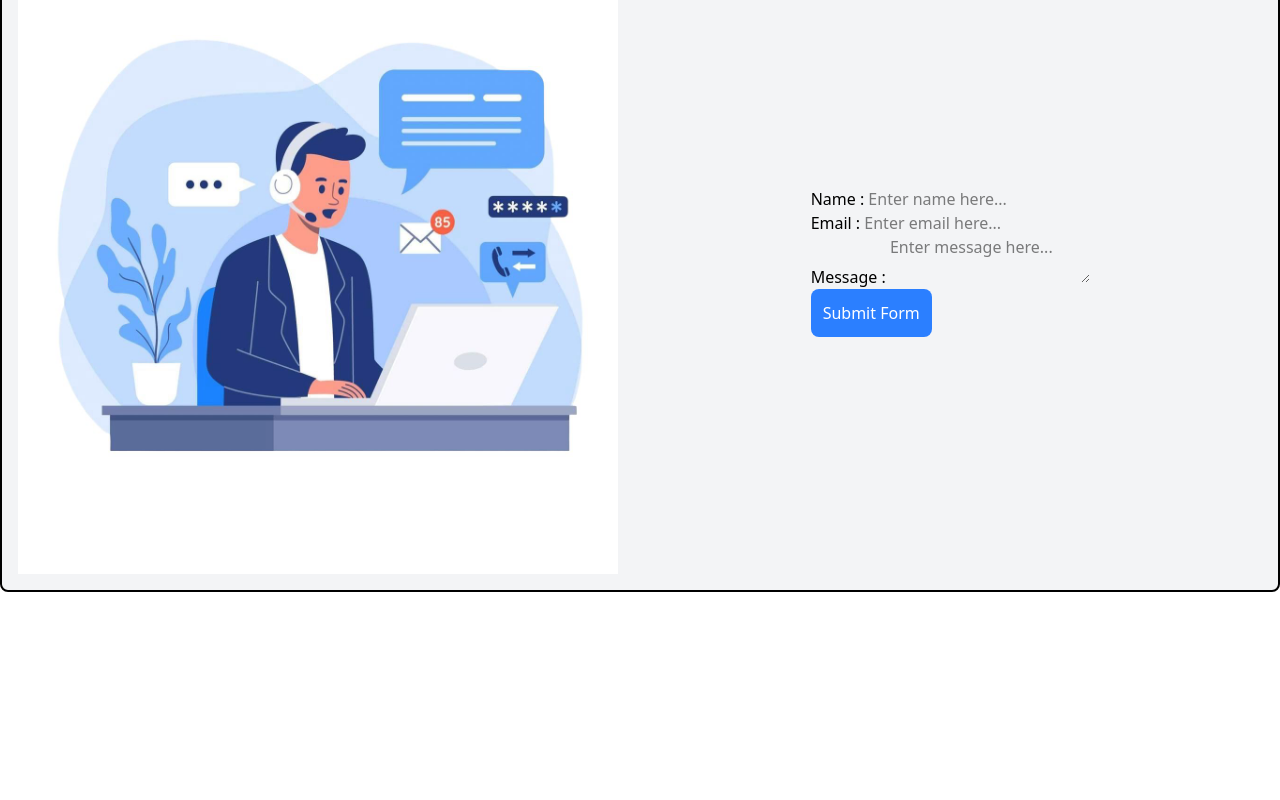
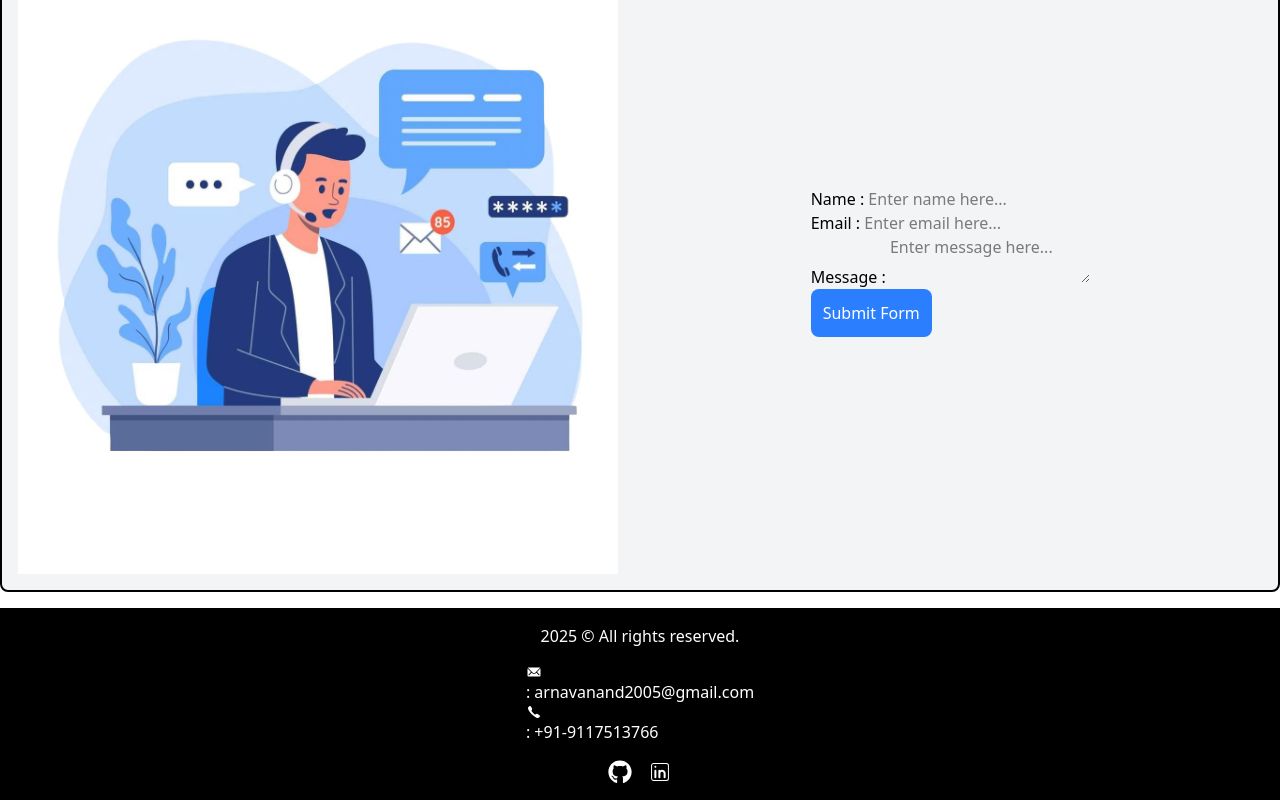
Before and after one commit to arnavanand2005/Portfolio-site, a React (Vite) app: page /contact in a window 1280 px wide. Shown: the part 245-1045 px from the top of the page. Before the commit the page ends 837 px from the top, so only its background shows below. Built offline with nearby package versions, Linux system fonts and the light colour scheme.

Commit message:
initialised footer

```diff
--- a/src/App.jsx
+++ b/src/App.jsx
@@ -1,5 +1,6 @@
 import React from 'react'
 import Navbar from './components/Navbar.jsx'
+import Footer from './Components/Footer.jsx'
 import Home from './Pages/Home.jsx'
 import About from './Pages/About.jsx'
 import Contact from './Pages/Contact.jsx'
@@ -17,6 +18,7 @@ const App = () => {
             <Route path="/projects" element={<Projects />} />
             <Route path="/contact" element={<Contact />} />
           </Routes>
+        <Footer />
       </Router>
     </div>
   )
--- a/src/Components/Footer.jsx
+++ b/src/Components/Footer.jsx
@@ -1,12 +1,22 @@
 import React from 'react'
 import { FaGithub } from "react-icons/fa";
 import { CiLinkedin } from "react-icons/ci";
+import { IoIosMail , IoIosCall} from "react-icons/io";
 
 const Footer = () => {
   return (
-    <div className=''>
-        <a href="https://github.com/arnavanand2005"><FaGithub /></a>
+    <div className='flex flex-col justify-center items-center gap-4 bg-black text-white p-4 mt-4'>
+      <div>
+      <p>2025 &copy; All rights reserved.</p>
+      </div>
+      <div>
+        <p><IoIosMail/> : arnavanand2005@gmail.com</p>
+        <p><IoIosCall/> : +91-9117513766</p>
+      </div>
+      <div className='flex justify-center items-center gap-4 text-2xl'>
+        <a className='text-grey-200' href="https://github.com/arnavanand2005"><FaGithub /></a>
         <a href="https://www.linkedin.com/in/arnav-anand-056710315"><CiLinkedin /></a>
+      </div>
     </div>
   )
 }
```
